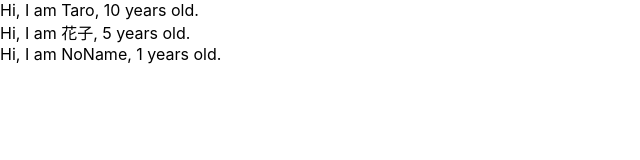
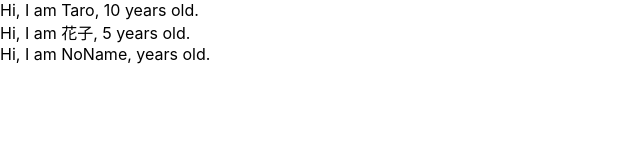
Before and after one commit to yooda123/udemy-react-redux-crud-application, a React (Create React App) app in the folder my-app/: page / in a window 1280 px wide. Shown: the top 160 px of the page, without its empty margins (0-640 px from the left). Built offline with nearby package versions, Linux system fonts and the light colour scheme.

Commit message:
learn prop-types of component.

```diff
--- a/my-app/src/App.js
+++ b/my-app/src/App.js
@@ -1,5 +1,5 @@
 import React from 'react';
-import './App.css';
+import PropTypes from 'prop-types';
 
 const App = () => {
   const profiles = [
@@ -24,8 +24,13 @@ const User = (props) => {
   )
 }
 
-User.defaultProps = {
-  age: 1
+// User.defaultProps = {
+//   age: 1
+// }
+
+User.propTypes = {
+  name: PropTypes.string,
+  age: PropTypes.number.isRequired,
 }
 
 
```
